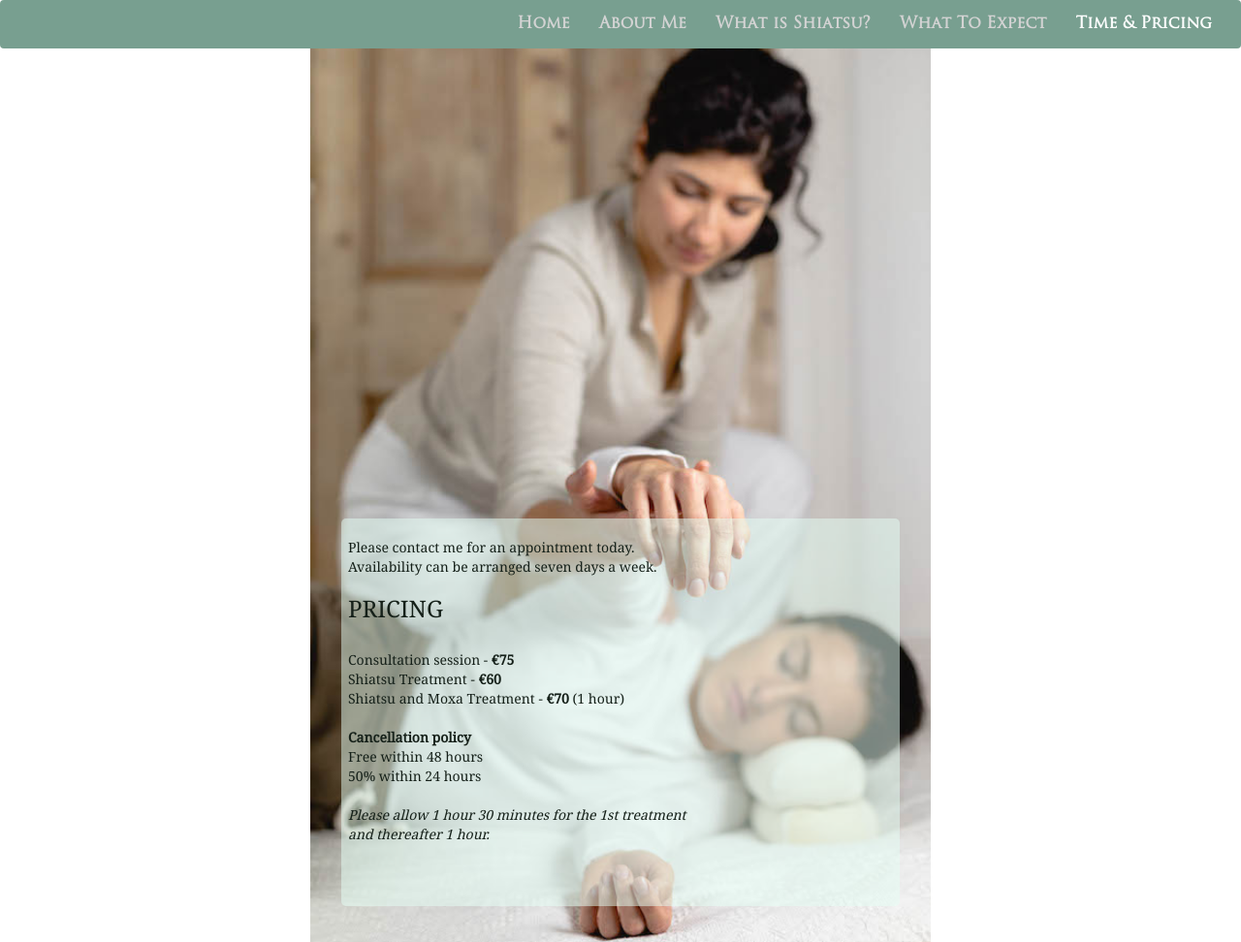
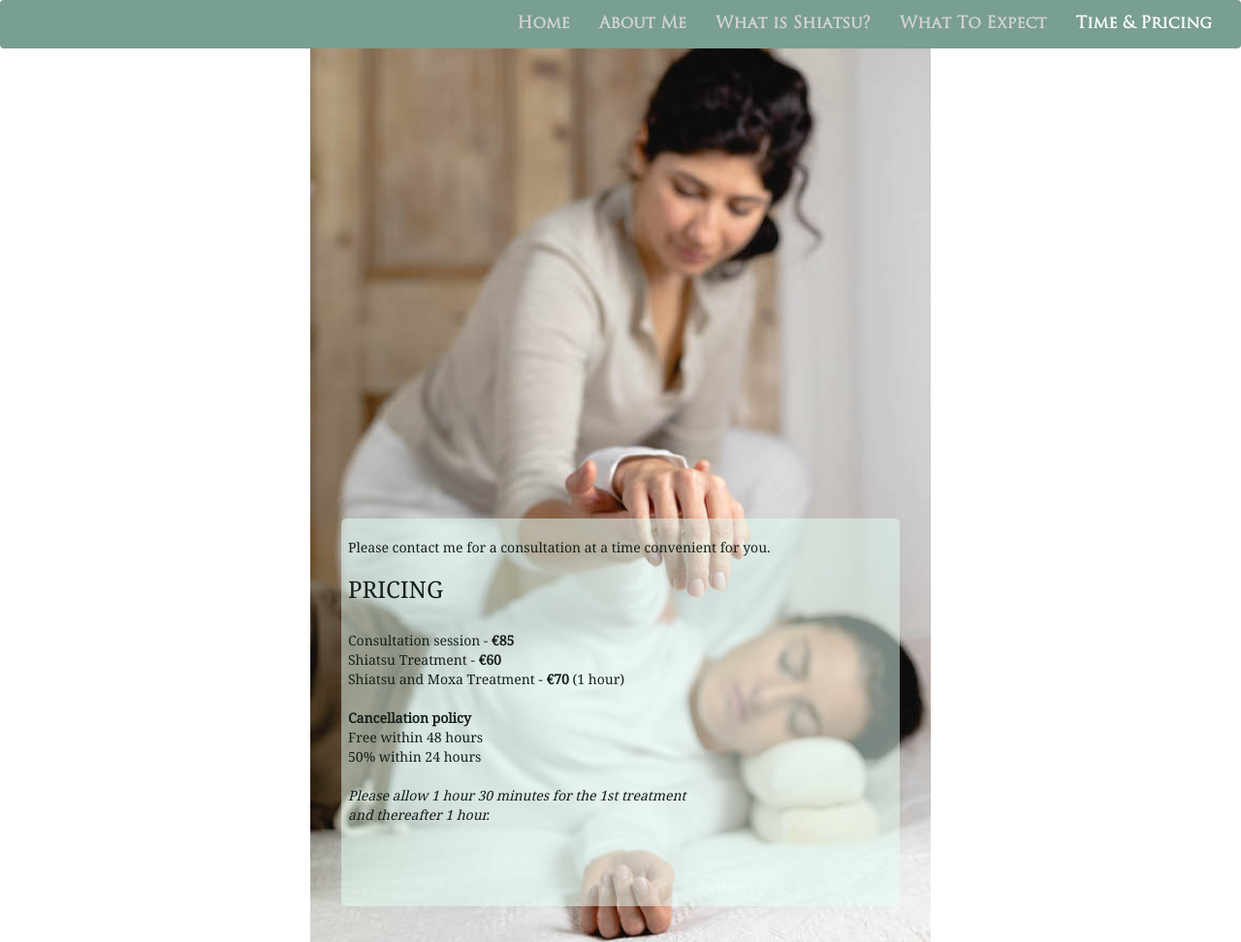
Before and after one commit to LaneSawyerT/shiatsu_mira, a plain HTML site: page contact.html in a window 1280 px wide. Shown: the top 972 px of the page at 97% size. Drawn offline with nearby package versions, Linux system fonts and the light colour scheme.

Commit message:
Pricing changes

```diff
--- a/contact.html
+++ b/contact.html
@@ -39,9 +39,9 @@
 		<div class="pricing-content">
 			<div class="pricing-box">
             <br>
-				<p>Please contact me for an appointment today. <br>Availability can be arranged seven days a week.</p>
+				<p>Please contact me for a consultation at a time convenient for you.</p>
 					<h3>PRICING</h3><br>
-            Consultation session - <b>€75</b><br>
+            Consultation session - <b>€85</b><br>
             Shiatsu Treatment - <b>€60</b><br>
             Shiatsu and Moxa Treatment - <b>€70</b> (1 hour)<br><br>
 					<b>Cancellation policy</b><br>
```
